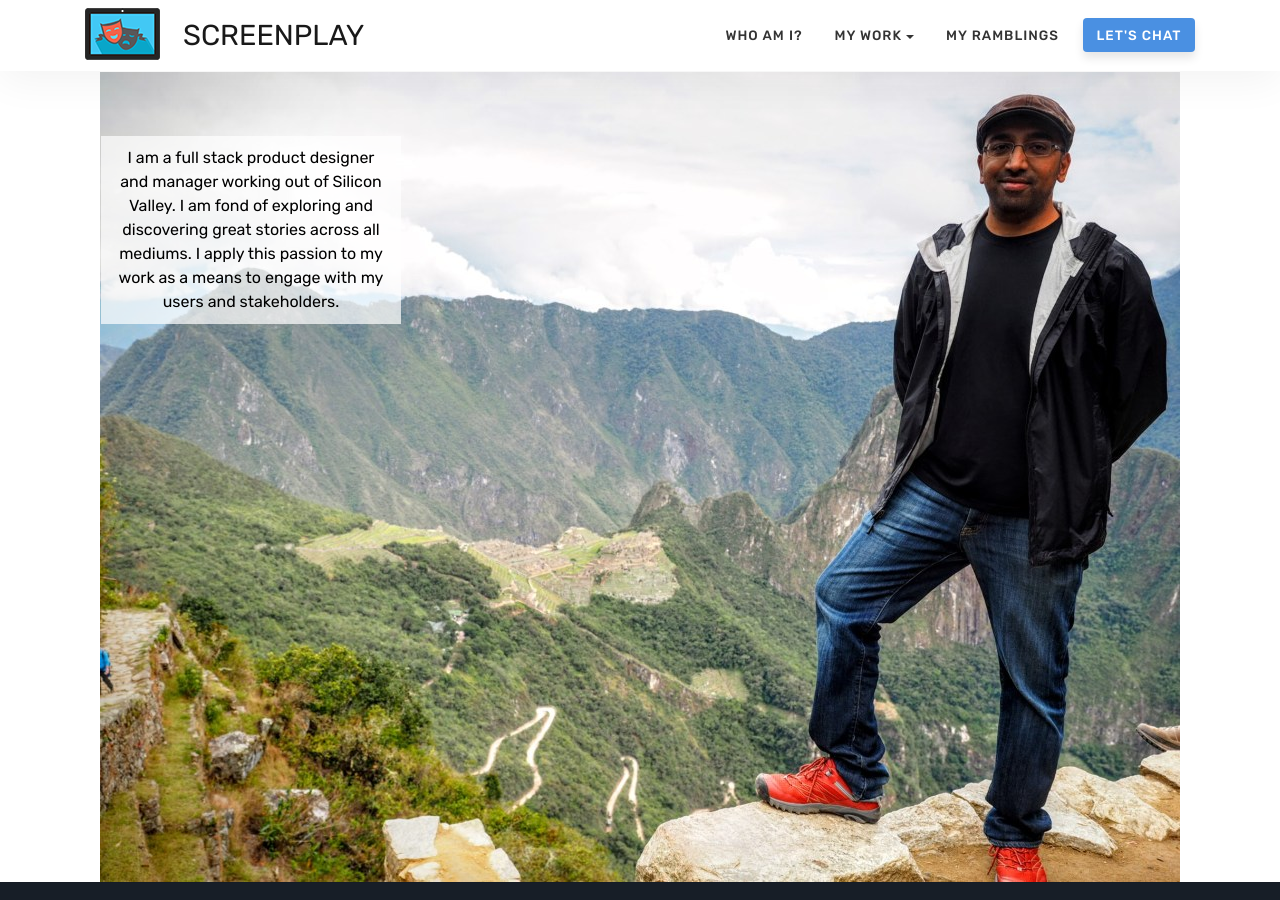
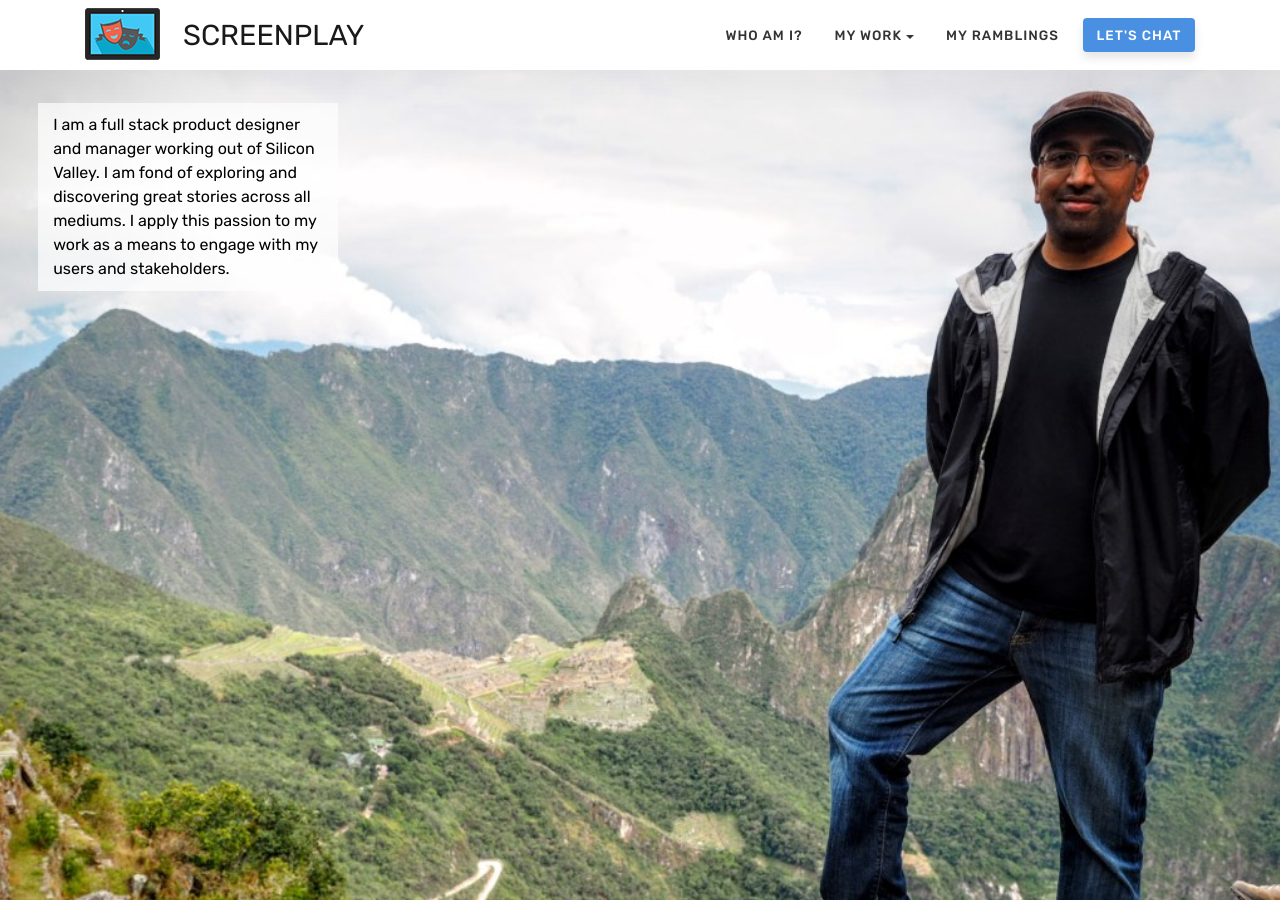
Before and after one commit to parveenj/screenplay, a Jekyll site: the page built from about.html, in a window 1280 px wide and 900 px high. Built offline with Jekyll 4.4.1, drawn with Linux system fonts in a browser that asks for light colours.

Commit message:
about header image

```diff
--- a/about.html
+++ b/about.html
@@ -4,12 +4,11 @@ title: Who Am I?
 comments: false
 ---
 
-<div class="header-about">
+<div class="sp-header-about">
     <div class="container-fluid mt-5">
         <div class="row">
             <div class="col">
-                <p class="text-overimage">I am a full stack product designer and manager working out of Silicon Valley. I am fond of exploring and discovering great stories across all mediums. I apply this passion to my work as a means to engage with my users and stakeholders.</p>
-                <img src="assets/images/header-about.jpg">
+                <p class="sp-text-overlay">I am a full stack product designer and manager working out of Silicon Valley. I am fond of exploring and discovering great stories across all mediums. I apply this passion to my work as a means to engage with my users and stakeholders.</p>
             </div>
         </div>
     </div>
--- a/assets/css/theme.css
+++ b/assets/css/theme.css
@@ -1459,29 +1459,42 @@ h4 {
     }
 }
 
-.text-overimage{
+.sp-text-overlay{
     background: rgba(255, 255, 255, 0.7);
     padding: 10px 15px;
     margin-bottom: -80px;
     z-index: 1000;
     position: absolute;
     top: 40px;
-    left: 16px;
+    left: 8%;
     width: 300px;
     color: #000000;
 }
 
-.header-about {
-    position: relative;
-    text-align: center;
-    color: white;
-    width: 100%;
+.sp-header-about {
+    width: 106vw;
+    background-image: url("../images/header-about.jpg");
+    background-repeat: no-repeat;
+    background-size: cover;
+    height: 100vh;
+    margin: -4% 0px 0% -15%;
 }
 
-.header-about img {
-    height: auto;
-    max-width: 100%;
-    padding: 0px !important;
-    margin-top: -24px;
 
+@media (max-width: 1399px) {
+    .sp-header-about {
+        margin: -3% 0px 0% -14%;
+    }
 }
+
+@media (max-width: 1199px) {
+    .sp-header-about {
+        margin: -3% 0px 0% -12%;
+    }
+}
+
+@media (max-width: 991px) {
+    .sp-header-about {
+        margin: -2% 0px 0% -10%;
+    }
+}
--- a/portfolio-apple.html
+++ b/portfolio-apple.html
@@ -101,7 +101,8 @@ comments: false
             <div class="col-sm-8 align-self-center">
               <h2>{{ page.title }}</h2>
               <p>As the lead designer, I worked with the Apple Customer Support team to take them into a whole new level of efficiency by automating their daily routines.</p>
-              <button data-target="#carouselExampleIndicators" data-slide-to="1">Start the story</button>
+              <button data-target="#carouselExampleIndicators" data-slide-to="1">Start the story</button><br/><br/>
+              <a href="">View screens only</a>
             </div>
           </div>
         </div>
```
Also changed, not shown: index.html (+4 -3 lines), 1 other file.
